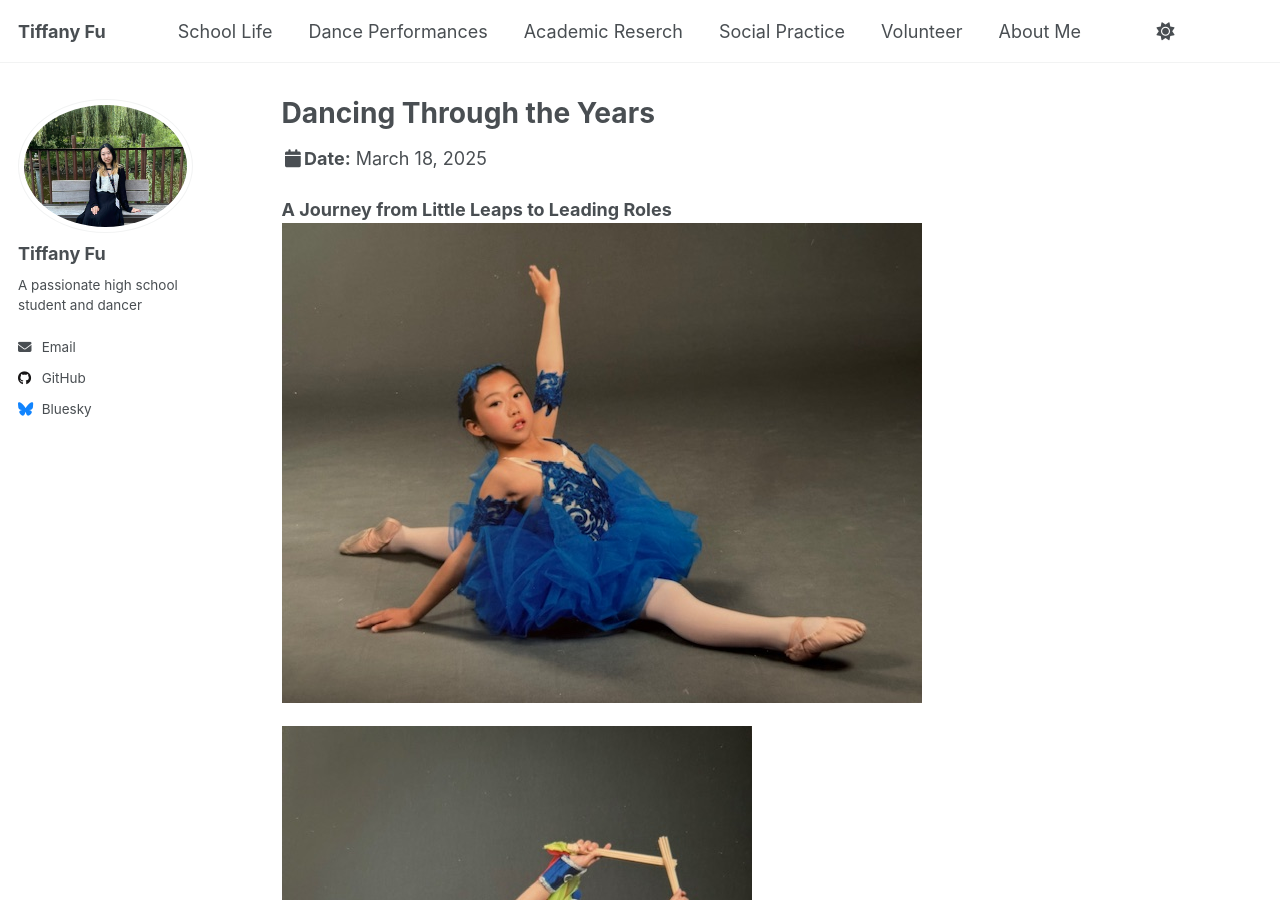
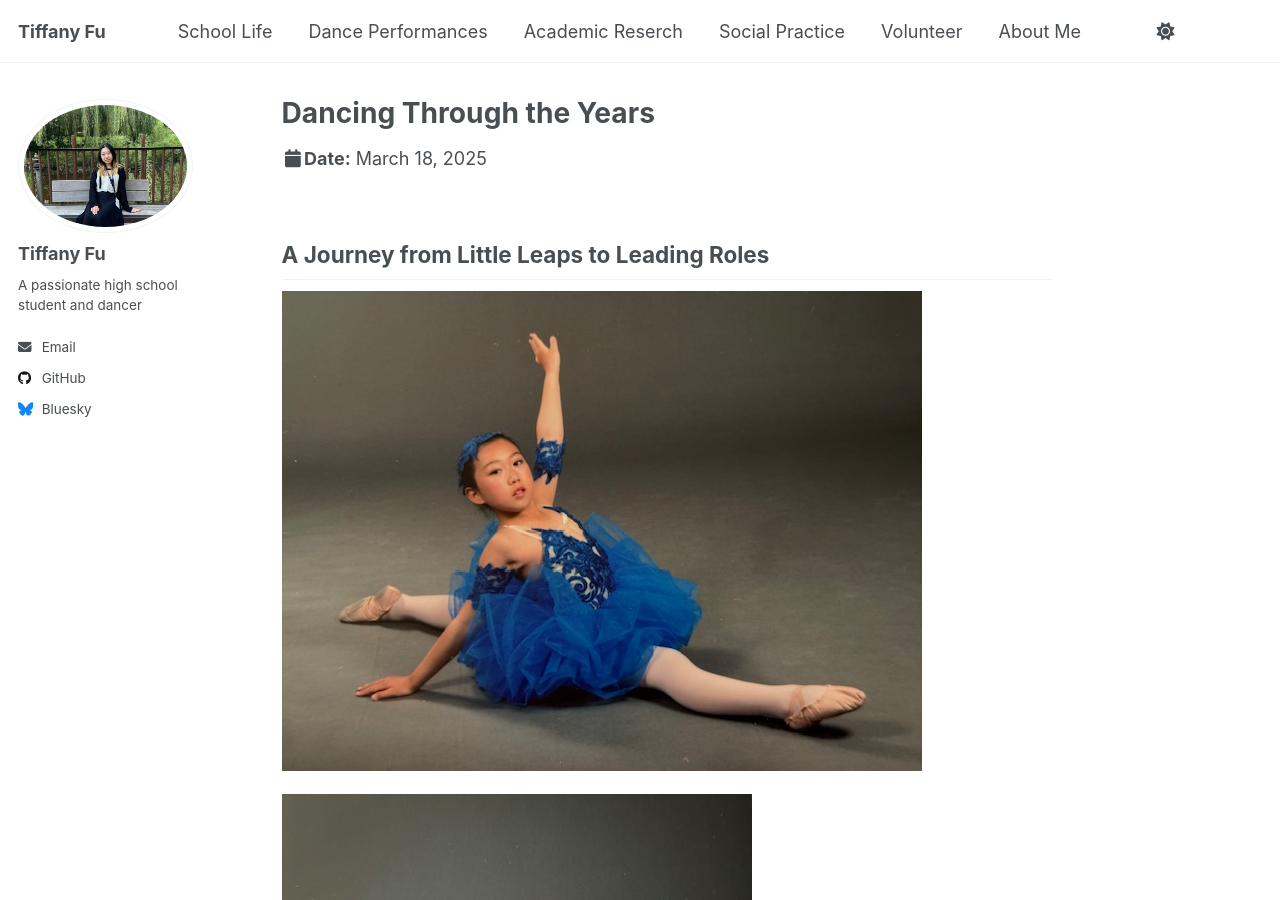
Before and after one commit to TiffanyJTFu/TiffanyFu, a Jekyll site: the page built from _talks/DanceandGrowthMoment.md, in a window 1280 px wide and 900 px high. Built offline with Jekyll 4.4.1, drawn with Linux system fonts in a browser that asks for light colours; a script that is not in the unit is left out.

```diff
--- a/_talks/DanceandGrowthMoment.md
+++ b/_talks/DanceandGrowthMoment.md
@@ -8,7 +8,7 @@ date: 2025-03-18
 location: "Toronto, Canada"
 ---
 
-**A Journey from Little Leaps to Leading Roles**
+## A Journey from Little Leaps to Leading Roles
 ![Dance10](https://tiffanyjtfu.github.io/TiffanyFu/images/dancetech2.jpg)
 
 ![Dance10](https://tiffanyjtfu.github.io/TiffanyFu/images/dancetech1.jpg)
```
